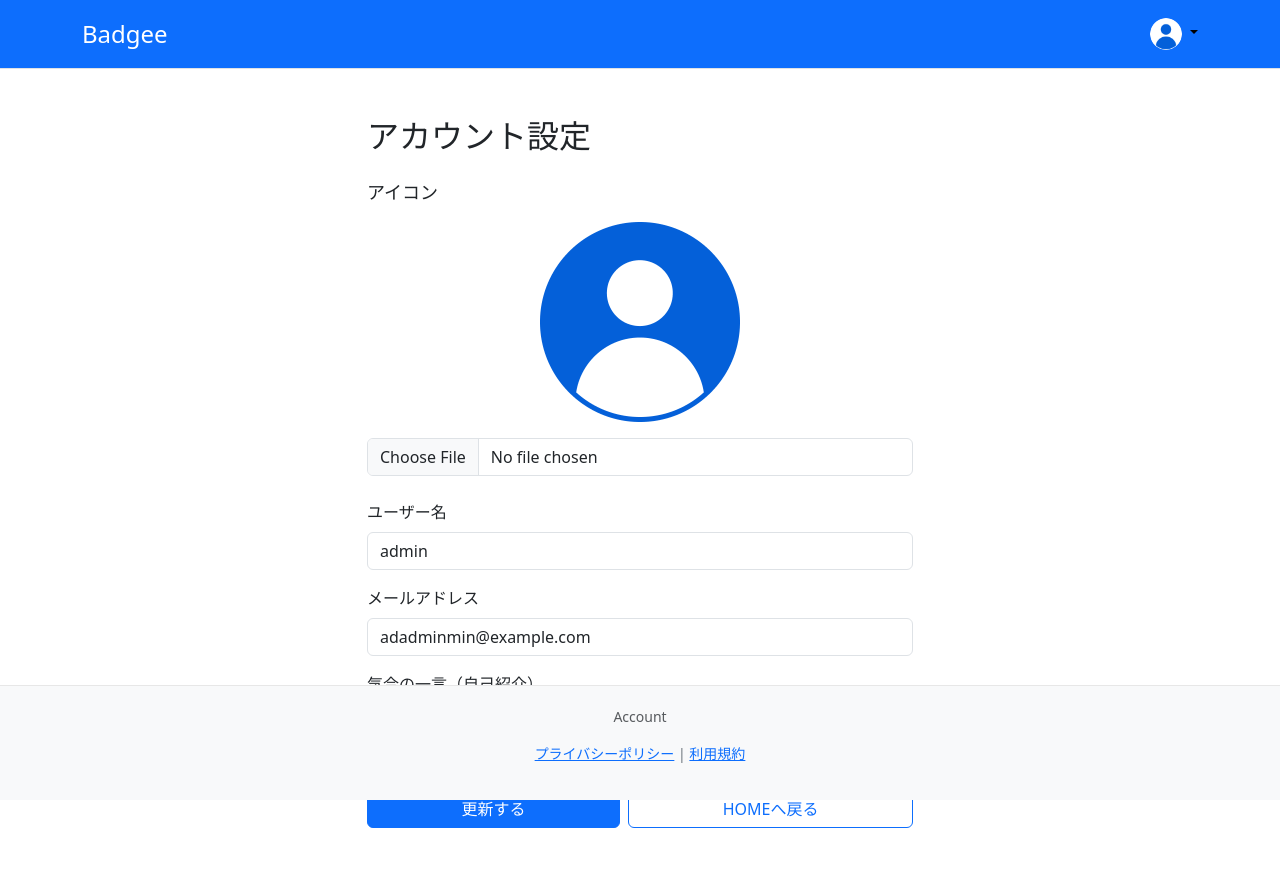
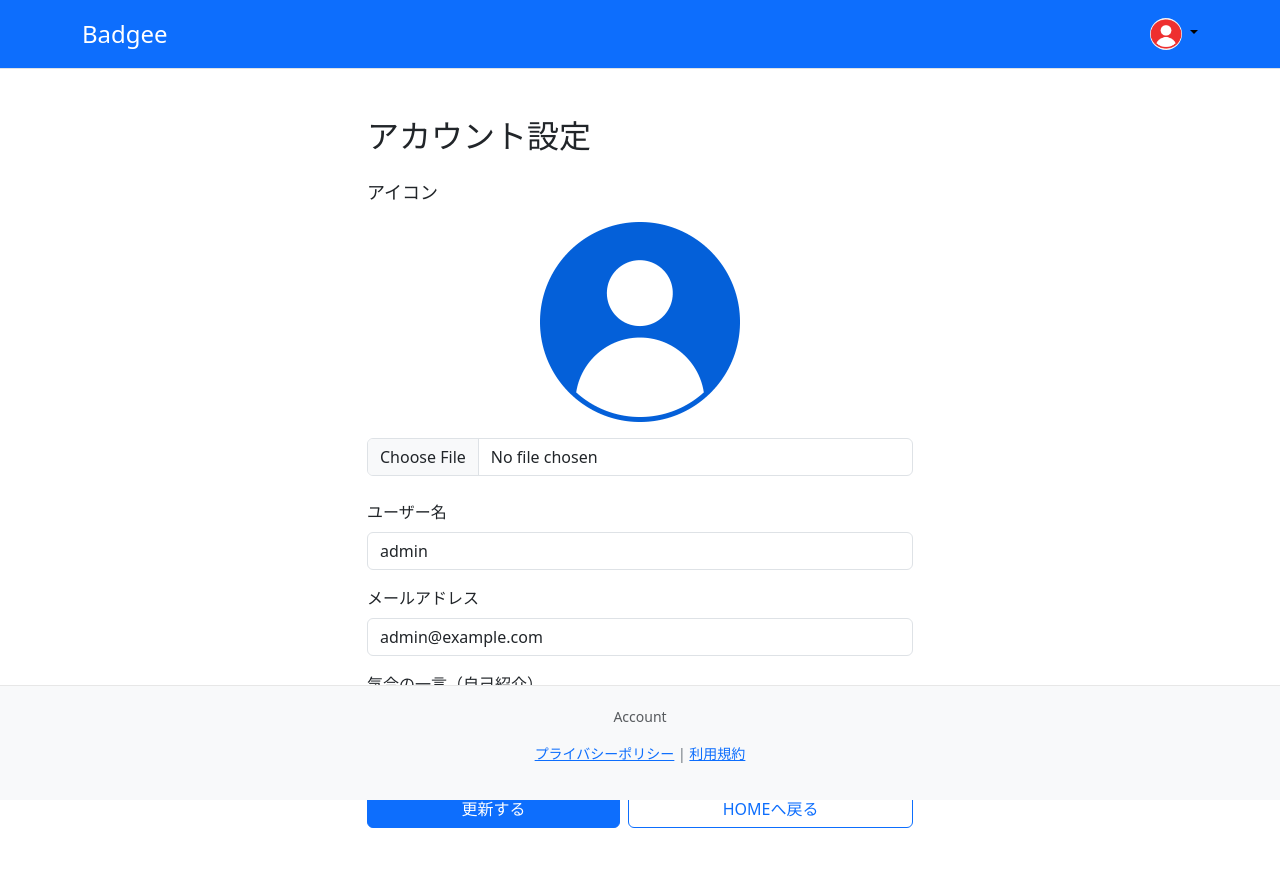
Before and after one commit to Hackathon-Spring-2024-TeamG/team-g-app, a Flask app: page /account in a window 1280 px wide. Run offline with Flask 2, Linux system fonts and the light colour scheme; the visitor is signed in with stand-in values (Sample User, id 1); data comes from the database, SQL or seed files in the repository; data that the repository does not hold is empty.

Commit message:
管理者アカウント時の処理を追加

```diff
--- a/ChatApp/app.py
+++ b/ChatApp/app.py
@@ -55,6 +55,7 @@ def login():
     return render_template('registration/login.html')
 
 # ログイン処理
+# ログイン処理
 @app.route('/login', methods=['POST'])
 def userLogin():
     email = request.form.get('email')
@@ -69,9 +70,11 @@ def userLogin():
         flash('このユーザーは存在しません', 'danger')
         return redirect('/login')
 
-    # bcrypt.check_password_hash関数を使って、DBから取得した暗号化済みのパスワードとユーザーが入力したパスワードを暗号化して比較
     if bcrypt.check_password_hash(user['crypted_password'], password):
         session['user_id'] = user['id']
+        if email == 'admin@example.com':
+            session['is_admin'] = True  # 管理者フラグを設定
+            print('管理者です！')
         return redirect('/')
     else:
         flash('パスワードが間違っています', 'danger')
--- a/ChatApp/templates/base.html
+++ b/ChatApp/templates/base.html
@@ -40,7 +40,11 @@
 
         <div class="dropdown text-end">
           <a href="#" class="d-block link-body-emphasis text-decoration-none dropdown-toggle" data-bs-toggle="dropdown" aria-expanded="false">
+            {% if session.is_admin %}
+            <img src="/static/img/user_admin.png" alt="デフォルトユーザー画像" width="32" height="32" class="rounded-circle">
+            {% elif not session.is_admin %}
             <img src="/static/img/user_default02.png" alt="デフォルトユーザー画像" width="32" height="32" class="rounded-circle">
+            {% endif %}
           </a>
           <ul class="dropdown-menu text-small">
             <li><a class="dropdown-item" href="{{ url_for('show_account') }}">アカウント設定</a></li>
--- a/ChatApp/templates/index.html
+++ b/ChatApp/templates/index.html
@@ -50,8 +50,10 @@
                 <p class="mb-0 text-muted">{{ channel.description }}</p>
               </div>
               <div class="ms-auto">
+                {% if session.is_admin %}
                 <a href="/channels/edit/{{ channel.id }}" class="btn btn-outline-primary btn-sm" data-bs-toggle="modal" data-bs-target="#update-confirmation-modal" data-channel-id="{{ channel.id }}" data-channel-name="{{ channel.name }}" data-channel-description="{{ channel.description }}">編集</a>
                 <a href="#" class="btn btn-outline-danger btn-sm" data-bs-toggle="modal" data-bs-target="#delete-confirmation-modal" data-href="/channels/delete/{{ channel.id }}">削除</a>
+                {% endif%}
               </div>
             </li>
             {% endfor %}
@@ -59,7 +61,9 @@
         </div>
       </div>
       <div class="text-end">
+        {% if session.is_admin %}
         <button id="add-channel-button" class="my-3 btn btn-primary" data-bs-toggle="modal" data-bs-target="#add-channel-modal">チャンネルを追加する</button>
+        {% endif %}
       </div>
     </div>
   </div>
@@ -69,6 +73,7 @@
   <div class="modal-dialog modal-dialog-centered">
     <div class="modal-content bg-light">
       <div class="modal-header">
+
         <h5 class="modal-title" id="addChannelModalLabel">チャンネルを追加</h5>
         <button type="button" class="btn-close" data-bs-dismiss="modal" aria-label="閉じる">
         </button>
--- a/Docker/MySQL/init.sql
+++ b/Docker/MySQL/init.sql
@@ -69,7 +69,7 @@ CREATE TABLE personal_channels (
     FOREIGN KEY (user_id) REFERENCES users(id) ON DELETE CASCADE
 );
 
-INSERT INTO users (name, email, crypted_password, is_admin) VALUES ('admin', 'adadminmin@example.com', '$2b$12$sBXqSJJ7fOJUAhUHAqq1TuAmgMmfsOiJzvNhwINozNwrtGl8gbqtG', 1);
+INSERT INTO users (name, email, crypted_password, is_admin) VALUES ('admin', 'admin@example.com', '$2b$12$sBXqSJJ7fOJUAhUHAqq1TuAmgMmfsOiJzvNhwINozNwrtGl8gbqtG', 1);
 INSERT INTO users (name, email, crypted_password, self_introduction) VALUES ('chiikawa', 'chiikawa@example.com', '$2b$12$sBXqSJJ7fOJUAhUHAqq1TuAmgMmfsOiJzvNhwINozNwrtGl8gbqtG', 'フ！');
 INSERT INTO channels (description, name, start_date) VALUES ('superぼっち部屋へようこそ', 'superぼっち部屋', '2024-04-27');
 INSERT INTO messages (user_id, channel_id, message) VALUES (1, 1, 'ヤヤーンパパヒュパヒュパ');
```
Also changed, not shown: ChatApp/static/img/user_admin.png (added).
